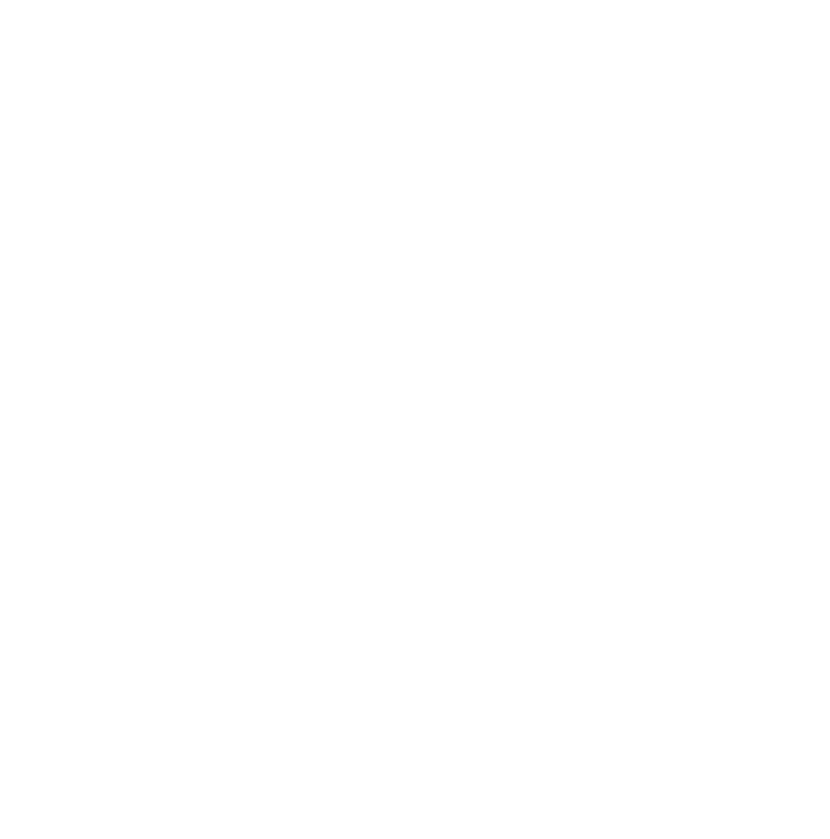
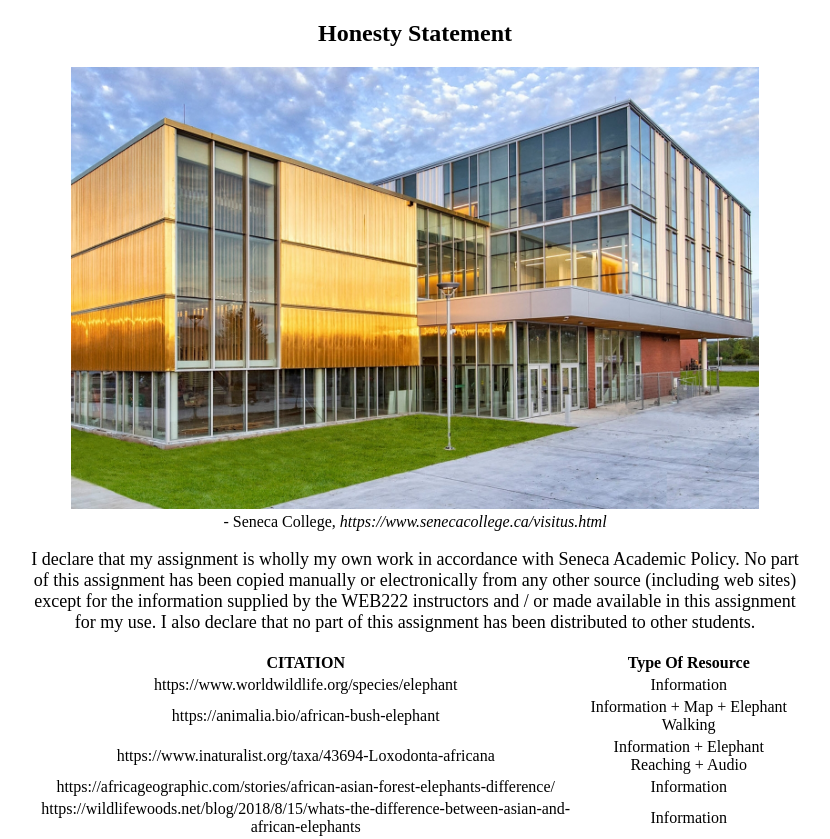
Before and after one commit to Farbod-Moayeri/Web222, a plain HTML site: page a3/assignment3/src/honesty.html in a window 1280 px wide. Shown: the whole page, without its empty margins (225-1055 px from the left). Before the commit the page ends 800 px from the top, so only its background shows below. Drawn offline with Linux system fonts and the light colour scheme.

Commit message:
a3 Updated

```diff
--- a/a3/assignment3/src/honesty.html
+++ b/a3/assignment3/src/honesty.html
@@ -1,3 +1,90 @@
+<!DOCTYPE html>
+
+<html>
+  <head>
+    <style>
+      nav {
+        display: flex;
+        justify-content: center;
+        margin-top: 20px;
+      }
+
+      body {
+        display: flex;
+        align-items: center;
+        justify-content: center;
+        text-align: center;
+        margin: 0 auto;
+        width: 60%;
+      }
+
+      p {
+        font-size:large;
+      }
+
+      img {
+        width:100%;
+        height: 100%;
+      }
+    </style>
+    <title>Honesty Page</title>
+  </head>
+  <body>
+    <main>
+      <section class="Top">
+        <h1>Honesty Statement</h1>
+        <figure>
+          <img src="./Images/magna-hall_tile.jpg" alt="Seneca College"/>
+          <figcaption>- Seneca College, <cite>https://www.senecacollege.ca/visitus.html</cite></figcaption>
+        </figure>
+      </section>
+      <section class="Honesty Statement">
+        <p>
+          I declare that my assignment is wholly my own work in accordance with Seneca Academic
+          Policy. No part of this assignment has been copied manually or electronically from any
+          other source (including web sites) except for the information supplied by the WEB222
+          instructors and / or made available in this assignment for my use.
+
+          I also declare that no part of this assignment has been distributed to other students.
+        </p>
+      </section>
+
+      <section>
+        <Table>
+          <tr>
+            <th>CITATION</th>
+            <th>Type Of Resource</th>
+          </tr>
+          <tr>
+            <td>https://www.worldwildlife.org/species/elephant</td>
+            <td>Information</td>
+          </tr>
+          <tr>
+            <td>https://animalia.bio/african-bush-elephant</td>
+            <td>Information + Map + Elephant Walking</td>
+          </tr>
+          <tr>
+            <td>https://www.inaturalist.org/taxa/43694-Loxodonta-africana</td>
+            <td>Information + Elephant Reaching + Audio</td>
+          </tr>
+          <tr>
+            <td>https://africageographic.com/stories/african-asian-forest-elephants-difference/</td>
+            <td>Information</td>
+          </tr>
+          <tr>
+            <td>https://wildlifewoods.net/blog/2018/8/15/whats-the-difference-between-asian-and-african-elephants</td>
+            <td>Information</td>
+          </tr>
+        </Table>
+      </section>
+    </main>
+
+  </body>
+
+  <footer>
+
+  </footer>
+</html>
 <!-- Your Honest page should go here.  Use the following info in your page:
 
   Honesty Statement
@@ -41,11 +128,6 @@
     Bush elephants also have several vocal noises they use to communicate, with a lot of them being outside the hearing range of humans. The calls that are outside the hearing range
     of humans are usually intended to carry across vast distances for the purposes of not getting lost or specifically searching for other groups of elephants.
 
-    https://animalia-bio.us-east-1.linodeobjects.com/animals/maps/original/PG2yDF0pT1kkb6CrlBXD.webp
-    <--- Image showing populations in Africa from:
-    https://animalia.bio/african-bush-elephant
-
-
     SOURCES
     ---------
     https://www.worldwildlife.org/species/elephant
```
Also changed, not shown: a3/assignment3/src/index.html (+27 -9 lines), a3/assignment3/src/Images/magna-hall_tile.jpg (added).
